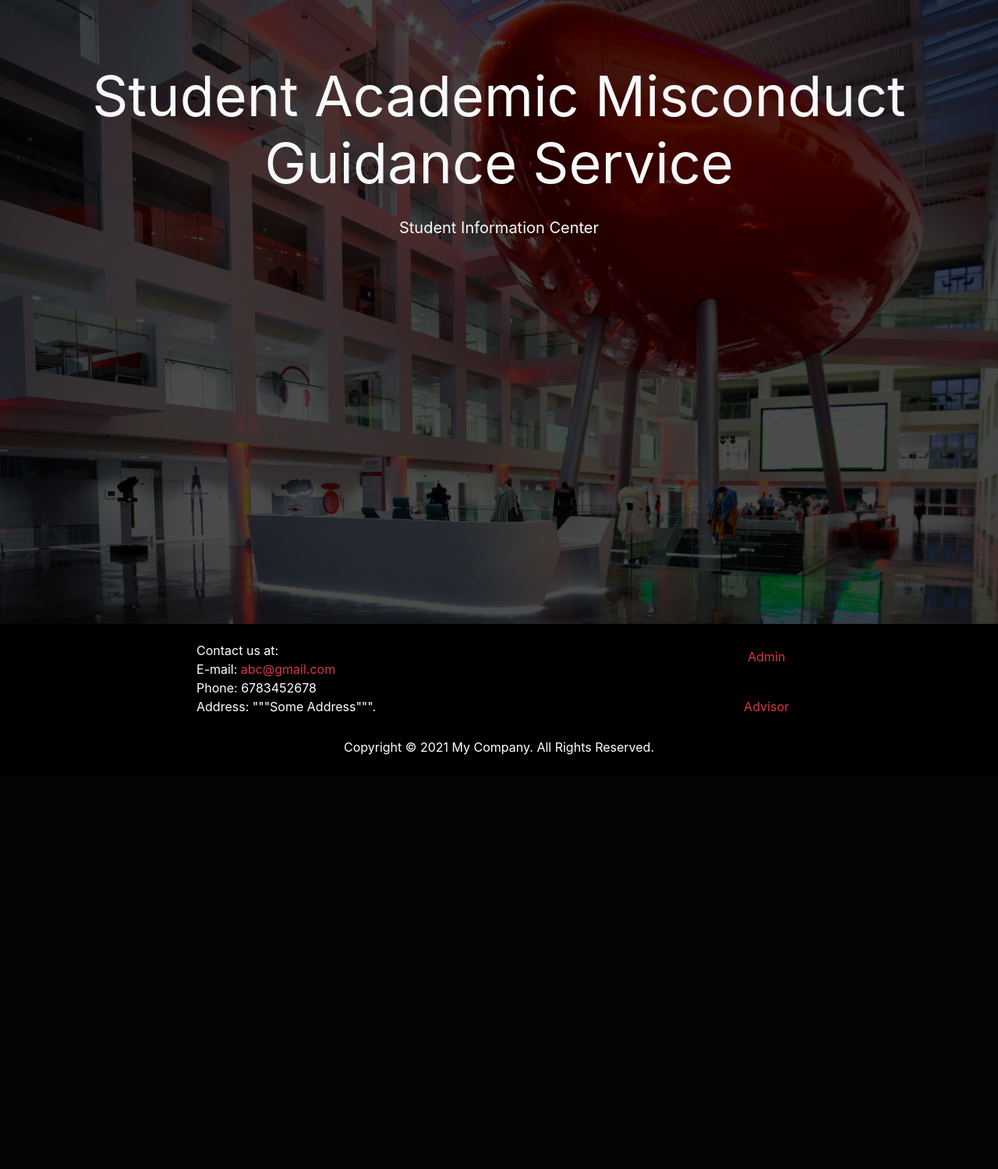
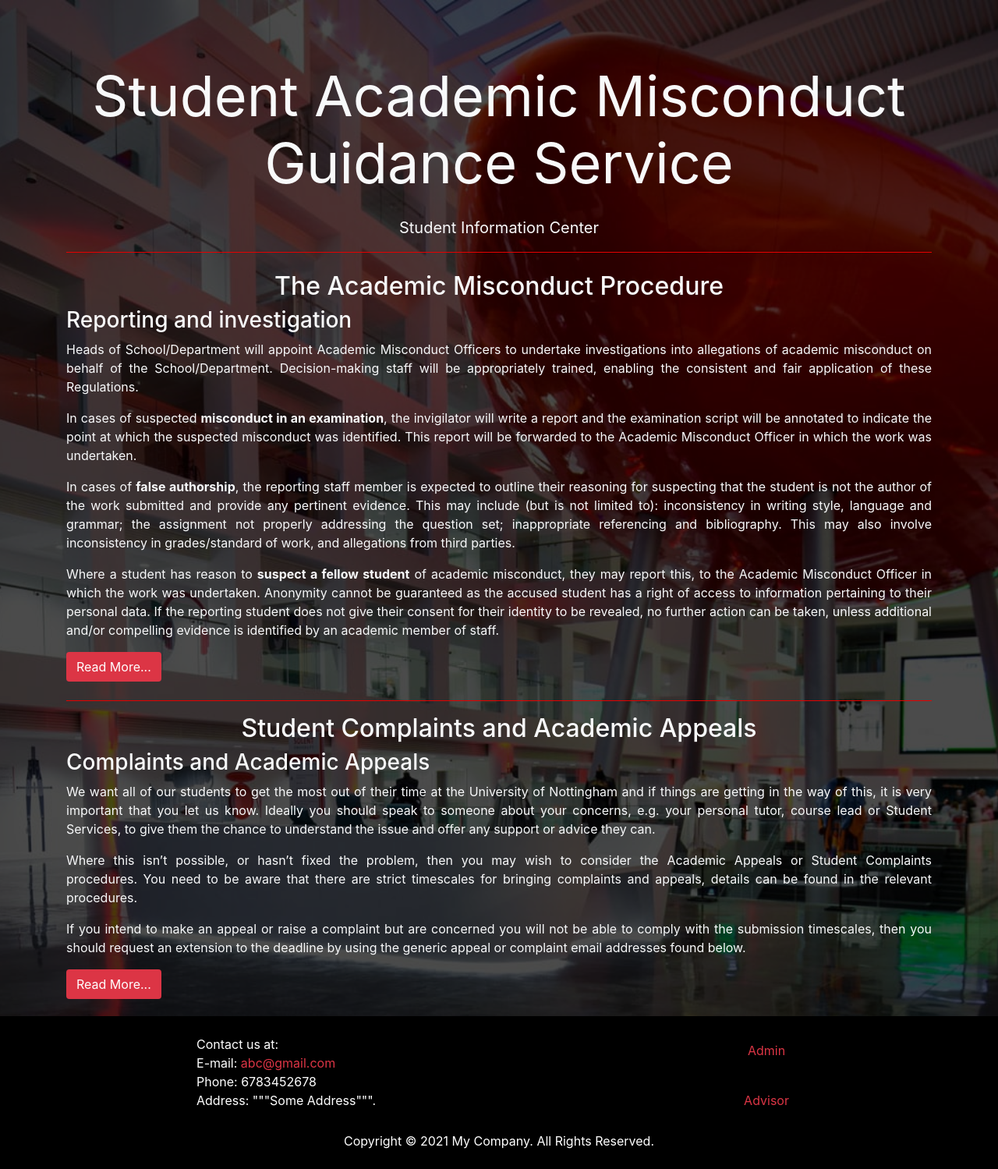
Before and after one commit to Sharanam/SAMGS, a PHP site: page /view/landing.php in a window 1280 px wide. Shown: the part 72-1571 px from the top of the page at 78% size. Before the commit the page ends 1040 px from the top, so only its background shows below. Run offline with PHP 8.4, Linux system fonts and the light colour scheme; some libraries are stand-ins or nearby versions.

Commit message:
Landing Page Done

```diff
--- a/Public/styles/style.css
+++ b/Public/styles/style.css
@@ -3,11 +3,10 @@ img {
 }
 
 .landing {
-  position: relative;
     background: url("../images/showcase.jpg") no-repeat;
     background-size: cover;
     background-position: center;
-  height: 100vh;
+    min-height: 100vh;
     margin-top: -24px;
     margin-bottom: -50px;
 }
@@ -18,11 +17,11 @@ img {
 
 .dark-overlay {
     background-color: rgba(0, 0, 0, 0.7);
-  position: absolute;
+    position: relative;
     top: 0;
     left: 0;
     width: 100%;
-  height: 100%;
+    min-height: 100vh;
 }
 
 .card-form {
@@ -47,6 +46,7 @@ img {
 html {
     scroll-behavior: smooth;
 }
+
 .feed-div {
     display: flex;
     height: 5vh;
@@ -56,18 +56,22 @@ html {
     gap: 20px;
     margin-bottom: 30px;
 }
+
 .cart-butt {
     margin-left: auto;
     cursor: pointer;
 }
+
 a:hover {
     text-decoration: none;
 }
+
 .items,
 .cart {
     width: 70vw;
     margin: 0 auto;
 }
+
 .pane {
     display: flex;
     gap: 20px;
@@ -92,6 +96,7 @@ a:hover {
     opacity: 0;
     transition: all ease 0.4s;
 }
+
 #lb-back.show {
     visibility: visible;
     opacity: 1;
@@ -103,6 +108,7 @@ a:hover {
     transform: translateY(-50%);
     text-align: center;
 }
+
 #lb-img img {
     width: auto;
     height: 100vh;
--- a/view/landing.php
+++ b/view/landing.php
@@ -5,17 +5,40 @@ require './common/navbar.php';
 
 
 <div class="landing">
-  <div class="dark-overlay landing-inner text-light">
-    <div class="container">
+  <div class="dark-overlay landing-inner text-light ">
+    <div class="container ">
       <div class="row">
         <div class="col-md-12 text-center">
           <h1 class="display-3 mb-4"><b>Student Academic Misconduct Guidance Service</b></h1>
           <p class="lead"><b>Student Information Center</b></p>
+          <hr style="background-color:red ;" />
+          <div class="text-justify my-4 overflow-auto">
+            <h2 class="text-center">The Academic Misconduct Procedure</h2>
+            <h3>Reporting and investigation</h3>
+            <p>
+              Heads of School/Department will appoint Academic Misconduct Officers to undertake investigations into allegations of academic misconduct on behalf of the School/Department. Decision-making staff will be appropriately trained, enabling the consistent and fair application of these Regulations.
+            </p>
+            <p>
+              In cases of suspected <b>misconduct in an examination</b>, the invigilator will write a report and the examination script will be annotated to indicate the point at which the suspected misconduct was identified. This report will be forwarded to the Academic Misconduct Officer in which the work was undertaken.
+            </p>
+            <p>
+              In cases of <b>false authorship</b>, the reporting staff member is expected to outline their reasoning for suspecting that the student is not the author of the work submitted and provide any pertinent evidence. This may include (but is not limited to): inconsistency in writing style, language and grammar; the assignment not properly addressing the question set; inappropriate referencing and bibliography. This may also involve inconsistency in grades/standard of work, and allegations from third parties.
+            </p>
+            <p>
+              Where a student has reason to <b>suspect a fellow student</b> of academic misconduct, they may report this, to the Academic Misconduct Officer in which the work was undertaken. Anonymity cannot be guaranteed as the accused student has a right of access to information pertaining to their personal data. If the reporting student does not give their consent for their identity to be revealed, no further action can be taken, unless additional and/or compelling evidence is identified by an academic member of staff.
+            </p>
+            <a href="https://www.nottingham.ac.uk/academicservices/currentstudents/academic-misconduct.aspx" target="_blank" class="btn bg-danger text-white">Read More...</a>
+            <hr style="background-color:red ;" class="mt-4" />
+            <h2 class="text-center">Student Complaints and Academic Appeals</h2>
+            <h3>Complaints and Academic Appeals</h3>
+            <p>We want all of our students to get the most out of their time at the University of&nbsp;Nottingham&nbsp;and if things are getting in the way of this, it is very important that you let us know. Ideally you should speak to&nbsp;someone about your concerns, e.g.&nbsp;your&nbsp;personal tutor, course lead or Student Services, to give them the chance to understand&nbsp;the issue&nbsp;and offer any support&nbsp;or advice&nbsp;they can. &nbsp;</p>
+            <p>Where this isn’t possible, or hasn’t fixed the problem, then you may wish to&nbsp;consider the Academic Appeals or Student Complaints procedures.&nbsp;You need to be aware that there are strict timescales for bringing complaints and appeals, details can be found in the relevant procedures.</p>
+            <p> If you intend to make an appeal or raise a complaint but are concerned you will not be able to comply with the submission timescales, then you should request an extension to the deadline by using the generic appeal or complaint email addresses found below.</p>
+            <a href="https://www.nottingham.ac.uk/academicservices/currentstudents/academicappealsmisconduct.aspx" target="_blank" class="btn bg-danger text-white">Read More...</a>
+          </div>
         </div>
       </div>
     </div>
   </div>
 </div>
-<?php
-require './common/footer.php';
-?>
+<?php require './common/footer.php'; ?>
```
Lines whose indentation alone changed are shown as unchanged.
